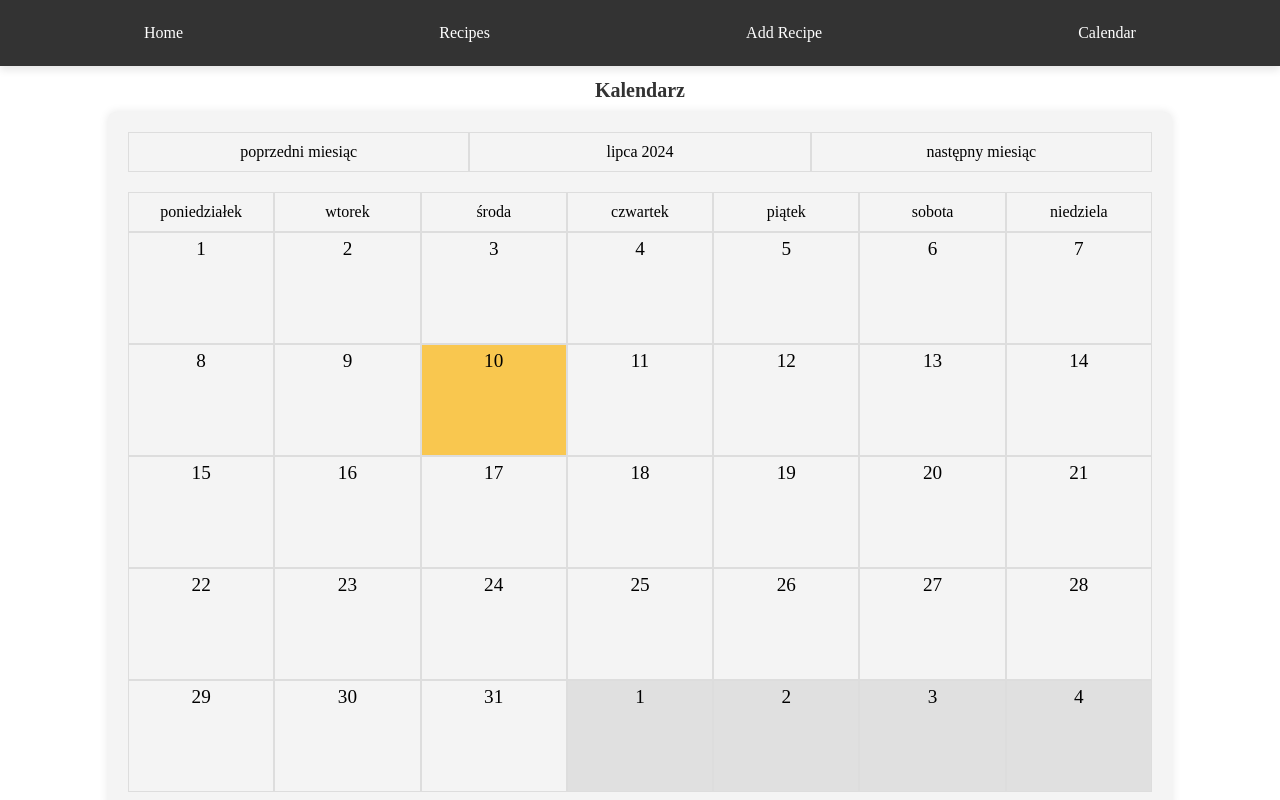
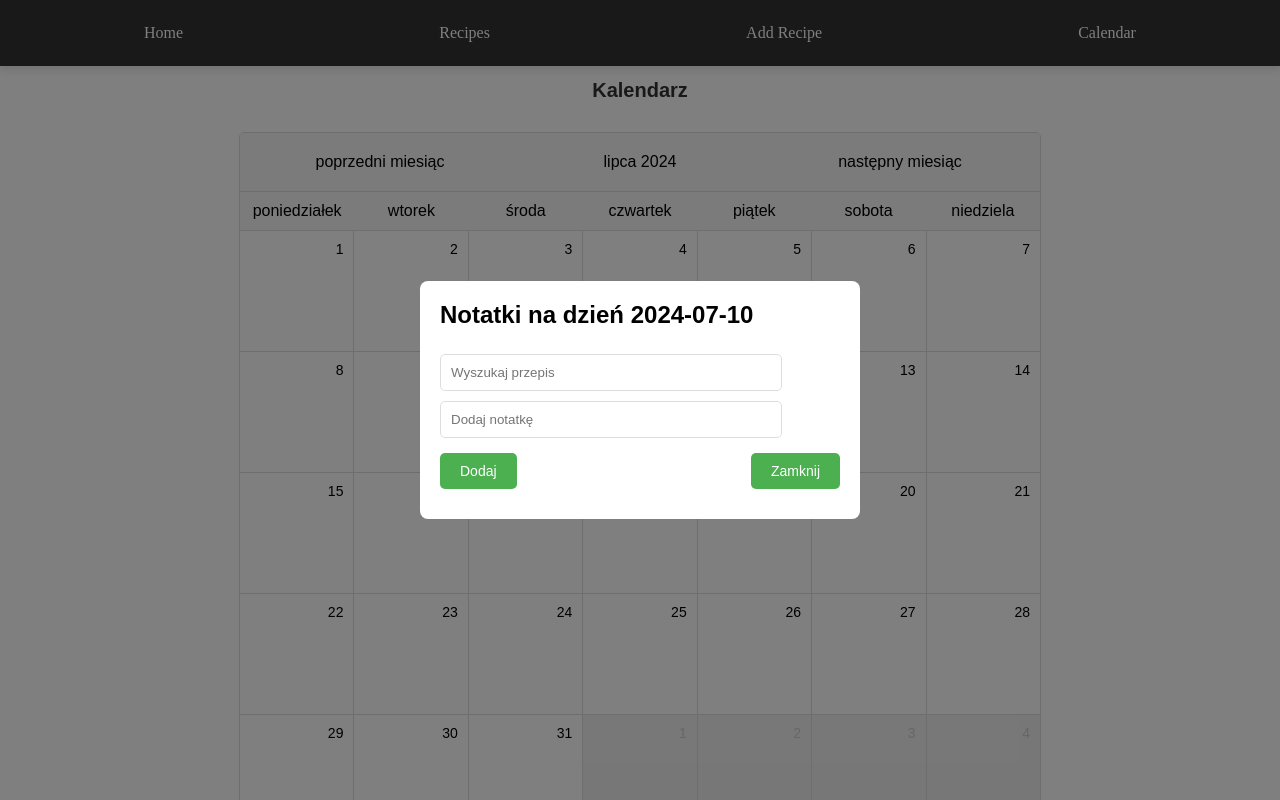
Before and after one commit to MichalOrlikowski/TastyRecipesHub, a React (Create React App) app in the folder tasty-recipes-hub/: page /calendar in a window 1280 px wide. Both pictures are taken after a click on the element "10". Shown: the top 800 px of the page. Built offline with nearby package versions, Linux system fonts and the light colour scheme.

Commit message:
added modal window

```diff
--- a/tasty-recipes-hub/src/Pages/Calendar.js
+++ b/tasty-recipes-hub/src/Pages/Calendar.js
@@ -1,45 +1,51 @@
 import React, { useState, useEffect } from 'react';
 import { format, addDays, startOfMonth, endOfMonth, startOfWeek, endOfWeek, isSameMonth, isSameDay, addMonths, subMonths } from 'date-fns';
 import '../styles/Calendar.css';
-import recipesData from '../data/recipes.json'; // Zakładając, że recipes.json jest w folderze data
+import recipesData from '../data/recipes.json'; // Assuming recipes.json is in the data folder
 import { pl } from 'date-fns/locale';
 
 const Calendar = () => {
     const [currentMonth, setCurrentMonth] = useState(new Date());
     const [selectedDate, setSelectedDate] = useState(new Date());
     const [notes, setNotes] = useState(() => {
-        try {
         const savedNotes = JSON.parse(localStorage.getItem('notes')) || {};
         console.log("Wczytano notatki z localStorage:", savedNotes);
         return savedNotes;
-        } catch (error) {
-            console.error("Błąd podczas ładowania notatek z localStorage:", error);
-            return {};
-        }
     });
-    const [selectedRecipe, setSelectedRecipe] = useState('');
+    const [searchTerm, setSearchTerm] = useState('');
+    const [filteredRecipes, setFilteredRecipes] = useState([]);
     const [customNote, setCustomNote] = useState('');
+    const [showDetails, setShowDetails] = useState(false);
+    const [highlightedIndex, setHighlightedIndex] = useState(-1);
 
     useEffect(() => {
-        try {
+        localStorage.setItem('notes', JSON.stringify(notes));
         console.log("Zapisano notatki do localStorage:", notes);
-            localStorage.setItem('notes', JSON.stringify(notes));
-        } catch (error) {
-            console.error("Błąd podczas zapisywania notatek do localStorage:", error);
+    }, [notes]);
+
+    useEffect(() => {
+        if (searchTerm.length >= 3) {
+            const results = recipesData.filter(recipe =>
+                recipe.name.toLowerCase().includes(searchTerm.toLowerCase())
+            );
+            setFilteredRecipes(results);
+            setHighlightedIndex(-1);
+        } else {
+            setFilteredRecipes([]);
         }
-    }, [notes]);
+    }, [searchTerm]);
 
     const renderHeader = () => {
         const dateFormat = "MMMM yyyy";
         return (
             <div className="header row flex-middle">
-                <div className="col col-start" onClick={prevMonth}>
+                <div className="col col-start" onClick={prevMonth} style={{ cursor: 'pointer' }}>
                     <div className="icon">poprzedni miesiąc</div>
                 </div>
                 <div className="col col-center">
                     <span>{format(currentMonth, dateFormat, { locale: pl })}</span>
                 </div>
-                <div className="col col-end" onClick={nextMonth}>
+                <div className="col col-end" onClick={nextMonth} style={{ cursor: 'pointer' }}>
                     <div className="icon">następny miesiąc</div>
                 </div>
             </div>
@@ -112,6 +118,7 @@ const Calendar = () => {
 
     const onDateClick = day => {
         setSelectedDate(day);
+        setShowDetails(true);
     };
 
     const nextMonth = () => {
@@ -122,20 +129,61 @@ const Calendar = () => {
         setCurrentMonth(subMonths(currentMonth, 1));
     };
 
-    const handleAddNote = () => {
+    const handleAddNote = (note) => {
         const dateKey = format(selectedDate, 'yyyy-MM-dd');
-        const newNote = selectedRecipe ? `Przepis: ${selectedRecipe}` : customNote;
         setNotes(prevNotes => {
             const newNotes = { ...prevNotes };
             if (!newNotes[dateKey]) {
                 newNotes[dateKey] = [];
             }
-            newNotes[dateKey].push(newNote);
-            console.log("Nowe notatki:", newNotes);
+            if (!newNotes[dateKey].includes(note)) {
+                newNotes[dateKey].push(note);
+            }
             return newNotes;
         });
-        setSelectedRecipe('');
+        setSearchTerm('');
         setCustomNote('');
+        setFilteredRecipes([]);
+        setHighlightedIndex(-1);
+    };
+
+    const handleDeleteNote = (dateKey, index) => {
+        setNotes(prevNotes => {
+            const newNotes = { ...prevNotes };
+            newNotes[dateKey] = newNotes[dateKey].filter((_, i) => i !== index);
+            if (newNotes[dateKey].length === 0) {
+                delete newNotes[dateKey];
+            }
+            return newNotes;
+        });
+    };
+
+    const handleKeyDown = (event) => {
+        if (filteredRecipes.length > 0) {
+            if (event.key === 'ArrowDown') {
+                setHighlightedIndex(prevIndex => (prevIndex + 1) % filteredRecipes.length);
+            } else if (event.key === 'ArrowUp') {
+                setHighlightedIndex(prevIndex => (prevIndex - 1 + filteredRecipes.length) % filteredRecipes.length);
+            } else if (event.key === 'Enter') {
+                const selectedRecipe = filteredRecipes[highlightedIndex]?.name || searchTerm;
+                handleAddNote(`Przepis: ${selectedRecipe}`);
+                setFilteredRecipes([]);
+            }
+        } else if (event.key === 'Enter' && customNote) {
+            handleAddNote(customNote);
+        }
+    };
+
+    const handleRecipeClick = (recipe) => {
+        setSearchTerm(recipe.name);
+        handleAddNote(`Przepis: ${recipe.name}`);
+        setFilteredRecipes([]);
+    };
+
+    const handleCloseModal = (e) => {
+        if (e.target.className === 'details-modal') {
+            setShowDetails(false);
+        }
     };
 
     return (
@@ -146,22 +194,51 @@ const Calendar = () => {
                 {renderDays()}
                 {renderCells()}
             </div>
-            <div className="add-recipe">
-                <h2>Dodaj Przepis lub Notatkę do Kalendarza</h2>
-                <select value={selectedRecipe} onChange={(e) => setSelectedRecipe(e.target.value)}>
-                    <option value="">Wybierz przepis</option>
-                    {recipesData.map(recipe => (
-                        <option key={recipe.id} value={recipe.name}>{recipe.name}</option>
+            {showDetails && (
+                <div className="details-modal" onClick={handleCloseModal}>
+                    <div className="details-content">
+                        <h2>Notatki na dzień {format(selectedDate, 'yyyy-MM-dd')}</h2>
+                        <ul>
+                            {notes[format(selectedDate, 'yyyy-MM-dd')] && notes[format(selectedDate, 'yyyy-MM-dd')].map((note, index) => (
+                                <li key={index}>
+                                    {note}
+                                    <button onClick={() => handleDeleteNote(format(selectedDate, 'yyyy-MM-dd'), index)}>Usuń</button>
+                                </li>
                             ))}
-                </select>
+                        </ul>
+                        <input
+                            type="text"
+                            placeholder="Wyszukaj przepis"
+                            value={searchTerm}
+                            onChange={(e) => setSearchTerm(e.target.value)}
+                            onKeyDown={handleKeyDown}
+                        />
+                        {filteredRecipes.length > 0 && (
+                            <ul className="recipe-list">
+                                {filteredRecipes.map((recipe, index) => (
+                                    <li key={recipe.id}
+                                        onClick={() => handleRecipeClick(recipe)}
+                                        className={highlightedIndex === index ? 'highlighted' : ''}
+                                    >
+                                        {recipe.name}
+                                    </li>
+                                ))}
+                            </ul>
+                        )}
                         <input
                             type="text"
                             placeholder="Dodaj notatkę"
                             value={customNote}
                             onChange={(e) => setCustomNote(e.target.value)}
+                            onKeyDown={handleKeyDown}
                         />
-                <button onClick={handleAddNote}>Dodaj</button>
+                        <div className="button-group">
+                            <button onClick={() => handleAddNote(customNote)}>Dodaj</button>
+                            <button onClick={() => setShowDetails(false)}>Zamknij</button>
                         </div>
+                    </div>
+                </div>
+            )}
         </div>
     );
 };
--- a/tasty-recipes-hub/src/styles/Calendar.css
+++ b/tasty-recipes-hub/src/styles/Calendar.css
@@ -2,21 +2,24 @@
     display: flex;
     flex-direction: column;
     align-items: center;
+    font-family: Arial, sans-serif;
 }
 
 .calendar {
-    width: 80%;
-    background-color: #f4f4f4;
-    padding: 20px;
-    border-radius: 8px;
-    box-shadow: 0 0 10px rgba(0, 0, 0, 0.1);
+    width: 100%;
+    max-width: 800px;
+    margin: 20px 0;
+    border: 1px solid #ddd;
+    border-radius: 5px;
+    overflow: hidden;
 }
 
 .header {
     display: flex;
     justify-content: space-between;
-    align-items: center;
-    margin-bottom: 20px;
+    padding: 10px;
+    background: #f7f7f7;
+    border-bottom: 1px solid #ddd;
 }
 
 .row {
@@ -25,69 +28,190 @@
 
 .col {
     flex: 1;
+    padding: 10px;
     text-align: center;
-    padding: 10px;
-    border: 1px solid #ddd;
 }
 
-.days {
+.days .col {
+    background: #f7f7f7;
+    border-bottom: 1px solid #ddd;
+}
+
+.body .col {
+    border-bottom: 1px solid #ddd;
+    border-right: 1px solid #ddd;
+    position: relative;
+    height: 100px;
+    cursor: pointer;
+    overflow: hidden;
+}
+
+.body .col:last-child {
+    border-right: none;
+}
+
+.cell.disabled {
+    background: #f0f0f0;
+    color: #ccc;
+}
+
+.cell.selected {
+    background: #4CAF50;
+    color: white;
+}
+
+.number {
+    font-size: 14px;
+    position: absolute;
+    top: 10px;
+    right: 10px;
+}
+
+.notes {
+    margin-top: 20px;
+    font-size: 12px;
+    white-space: normal; /* Allows text to wrap */
+    word-wrap: break-word; /* Ensures long words break correctly */
+}
+
+.note {
+    margin: 5px 0;
+    padding: 2px 5px;
+    background: #ffeb3b;
+    border-radius: 3px;
+    max-width: 100%; /* Ensures notes don't overflow the cell */
+    overflow: hidden;
+}
+
+.add-recipe {
+    width: 100%;
+    max-width: 400px;
+    margin: 20px 0;
+}
+
+input[type="text"] {
+    width: 80%;
+    padding: 10px;
+    margin: 5px 0;
+    border: 1px solid #ddd;
+    border-radius: 5px;
+}
+
+button {
+    padding: 10px 20px;
+    margin: 10px 0;
+    border: none;
+    background: #4CAF50;
+    color: white;
+    border-radius: 5px;
+    cursor: pointer;
+}
+
+button:hover {
+    background: #45a049;
+}
+
+.recipe-list {
+    list-style-type: none;
+    padding: 0;
+    margin: 0;
+    background: white;
+    border: 1px solid #ddd;
+    border-radius: 5px;
+    max-height: 200px;
+    overflow-y: auto;
+    position: absolute;
+    width: 100%;
+    z-index: 1;
+}
+
+.recipe-list li {
+    padding: 10px;
+    border-bottom: 1px solid #ddd;
+    cursor: pointer;
+}
+
+.recipe-list li:hover {
+    background: #f0f0f0;
+}
+
+/* Styl dla modalnego okna szczegółów */
+.details-modal {
+    position: fixed;
+    top: 0;
+    left: 0;
+    width: 100%;
+    height: 100%;
+    background: rgba(0, 0, 0, 0.5);
+    display: flex;
+    justify-content: center;
+    align-items: center;
+}
+
+.details-content {
+    background: white;
+    padding: 20px;
+    border-radius: 8px;
+    width: 400px;
+    max-height: 80vh;
+    overflow-y: auto;
+}
+
+.details-content h2 {
+    margin-top: 0;
+}
+
+.details-content ul {
+    list-style: none;
+    padding: 0;
+}
+
+.details-content li {
+    display: flex;
+    justify-content: space-between;
+    align-items: center;
+    margin-bottom: 10px;
+}
+
+.details-content li .note-text {
+    flex: 1; /* This allows the note text to take the available space */
+}
+
+.details-content li button {
+    margin-left: 10px; /* Adds some space between the text and the button */
+}
+
+
+.details-content .button-group {
     display: flex;
     justify-content: space-between;
 }
 
-.cell {
-    min-height: 100px;
-    display: flex;
-    flex-direction: column;
-    justify-content: space-between;
-    padding: 5px;
+.details-content button {
+    margin-top: 10px;
     cursor: pointer;
 }
 
-.cell.selected {
-    background-color: #f9c74f;
+.recipe-list {
+    list-style: none;
+    padding: 0;
+    margin: 0;
 }
 
-.cell.disabled {
-    background-color: #e0e0e0;
+.recipe-list li {
+    cursor: pointer;
+    padding: 5px;
 }
 
-.number {
-    font-size: 1.2em;
+.recipe-list li.highlighted {
+    background: #d3d3d3; /* Kolor wyróżnienia */
 }
 
-.notes {
-    margin-top: 10px;
+.details-content li button:hover {
+    background: #e64a19;
 }
 
-.note {
-    background-color: #dfe6e9;
-    padding: 5px;
-    border-radius: 5px;
-    margin-top: 5px;
+.button-group {
+    display: flex;
+    justify-content: space-between;
 }
-
-.add-recipe {
-    margin-top: 20px;
-}
-
-.add-recipe select,
-.add-recipe input {
-    margin: 10px;
-    padding: 5px;
-    border: 1px solid #ddd;
-    border-radius: 4px;
-}
-
-.add-recipe button {
-    padding: 10px 20px;
-    background-color: #6c5ce7;
-    color: white;
-    border: none;
-    border-radius: 4px;
-    cursor: pointer;
-}
-
-.add-recipe button:hover {
-    background-color: #341f97;
-}
```
Lines whose indentation alone changed are shown as unchanged.
